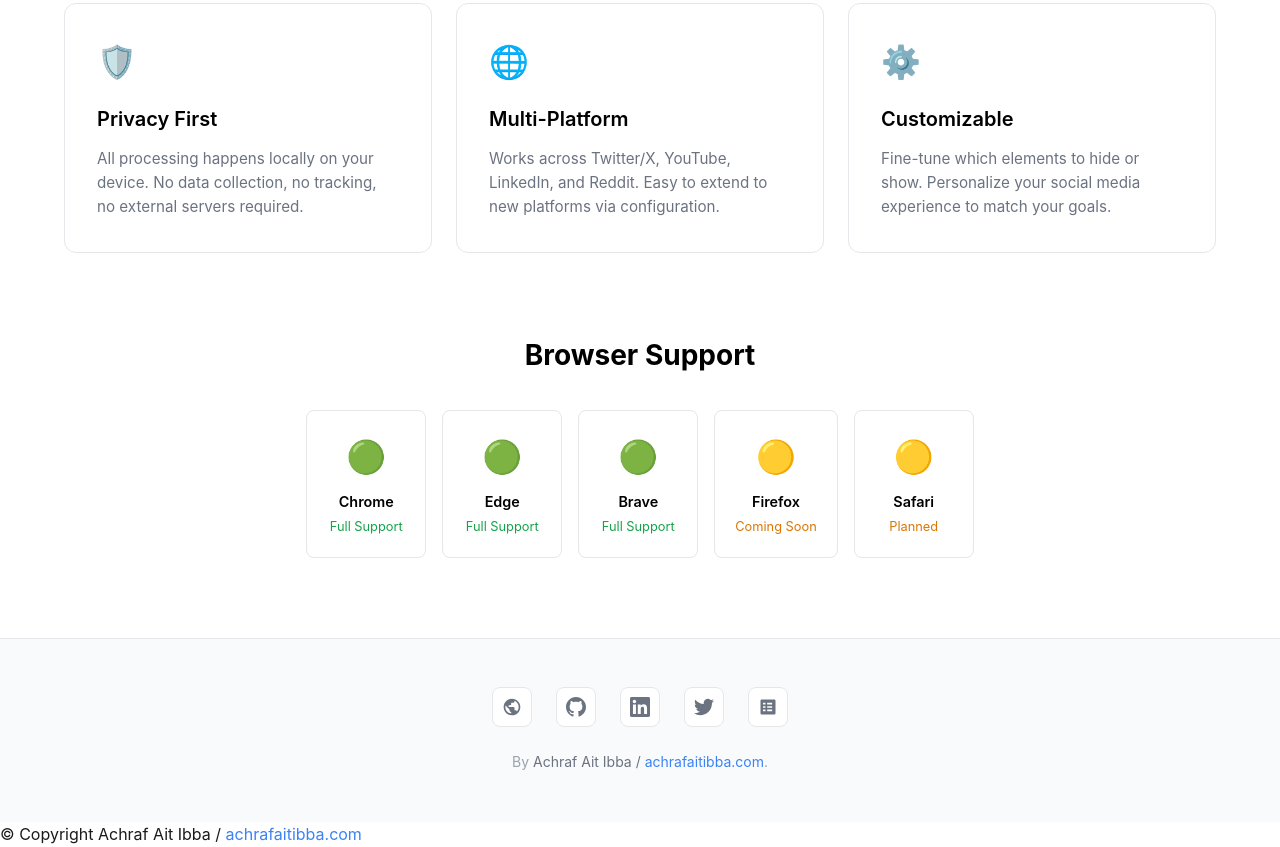
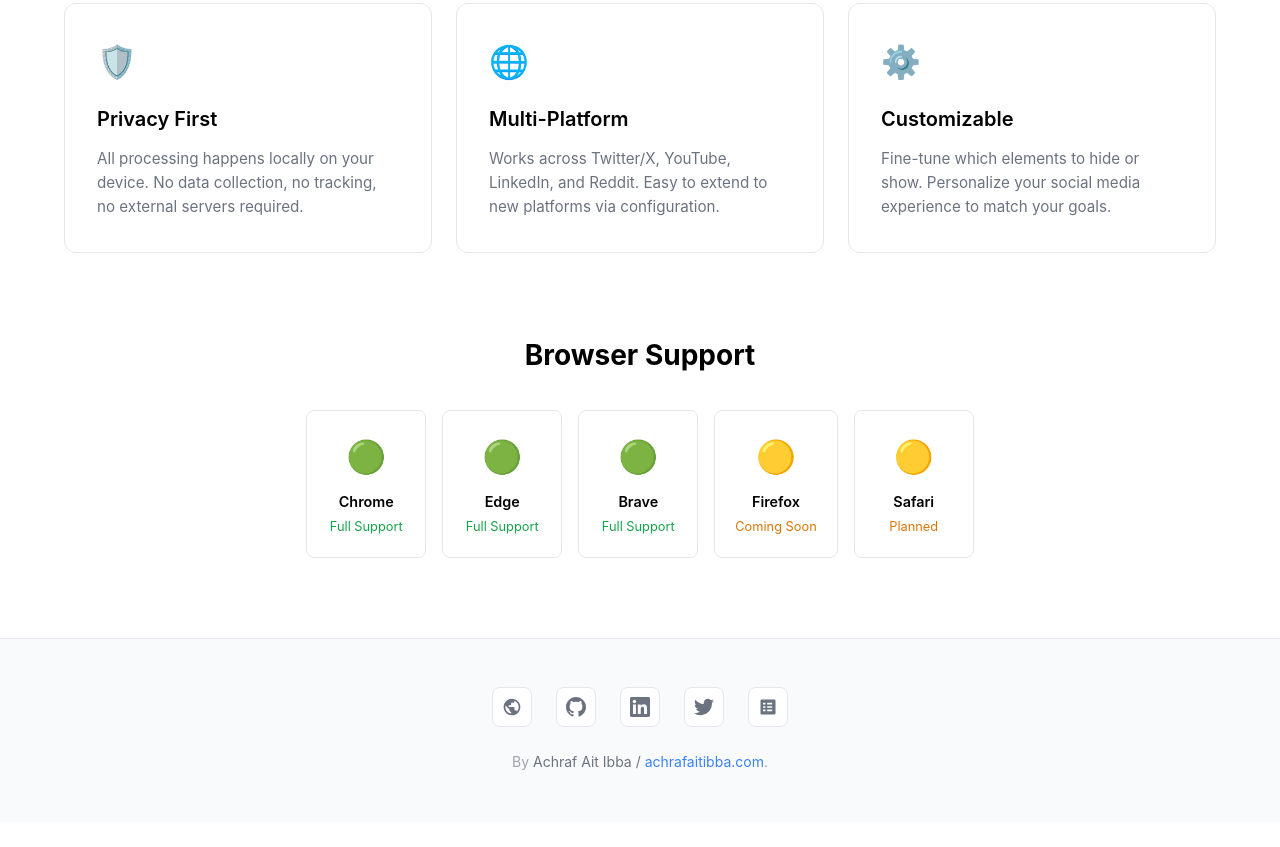
Before and after one commit to achrafaitibba/PureFeed-Extension, a website: page docs/index.html in a window 1280 px wide. Shown: the part 1834-2681 px from the top of the page. After the commit the page ends 2656 px from the top, so only its background shows below. Drawn offline with Linux system fonts and the light colour scheme; no server answers.

Commit message:
Removing duplicated footer

```diff
--- a/docs/index.html
+++ b/docs/index.html
@@ -674,8 +674,6 @@
                 <a href="mailto:contact@achrafaitibba.com" class="social-icon" title="Email">
                 </a>
             </div>
-
-            <p>&copy; Copyright Achraf Ait Ibba / <a href="https://achrafaitibba.com" target="_blank" style="color: #3b82f6; text-decoration: none;">achrafaitibba.com</a></p>
         </div>
     </footer>
 
```
